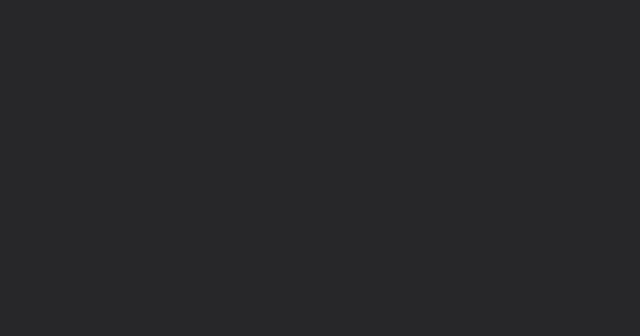
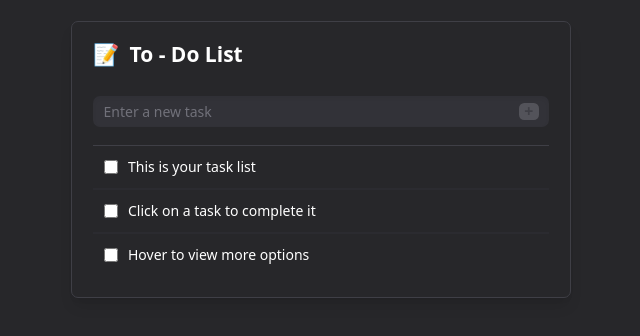
Before and after one commit to acelowder/react-tailwind-todolist, a React (Vite) app: page / in a window 1280 px wide. Shown: the top 336 px of the page, without its empty margins (319-959 px from the left). Built offline with nearby package versions, Linux system fonts and the light colour scheme.

Commit message:
Change netlify settings

```diff
--- a/package.json
+++ b/package.json
@@ -3,7 +3,7 @@
 	"private": true,
 	"version": "0.0.0",
 	"type": "module",
-	"homepage": "/todo",
+	"homepage": "/todo/",
 	"scripts": {
 		"dev": "vite",
 		"build": "vite build",
--- a/src/App.jsx
+++ b/src/App.jsx
@@ -1,12 +1,9 @@
-import { Routes, Route } from 'react-router-dom';
 import TodoApp from './components/TodoApp';
 
 function App() {
 	return (
 		<main className="flex justify-center">
-			<Routes>
-				<Route path="/todo" element={<TodoApp />} />
-			</Routes>
+			<TodoApp />
 		</main>
 	);
 }
--- a/src/main.jsx
+++ b/src/main.jsx
@@ -1,13 +1,10 @@
 import React from 'react';
 import ReactDOM from 'react-dom/client';
-import { BrowserRouter } from 'react-router-dom';
 import App from './App.jsx';
 import './index.css';
 
 ReactDOM.createRoot(document.getElementById('root')).render(
 	<React.StrictMode>
-		<BrowserRouter basename="/todo">
-			<App />
-		</BrowserRouter>
+		<App />
 	</React.StrictMode>
 );
```
Also changed, not shown: 1 other file (tests, documents, lock files or other folders).
